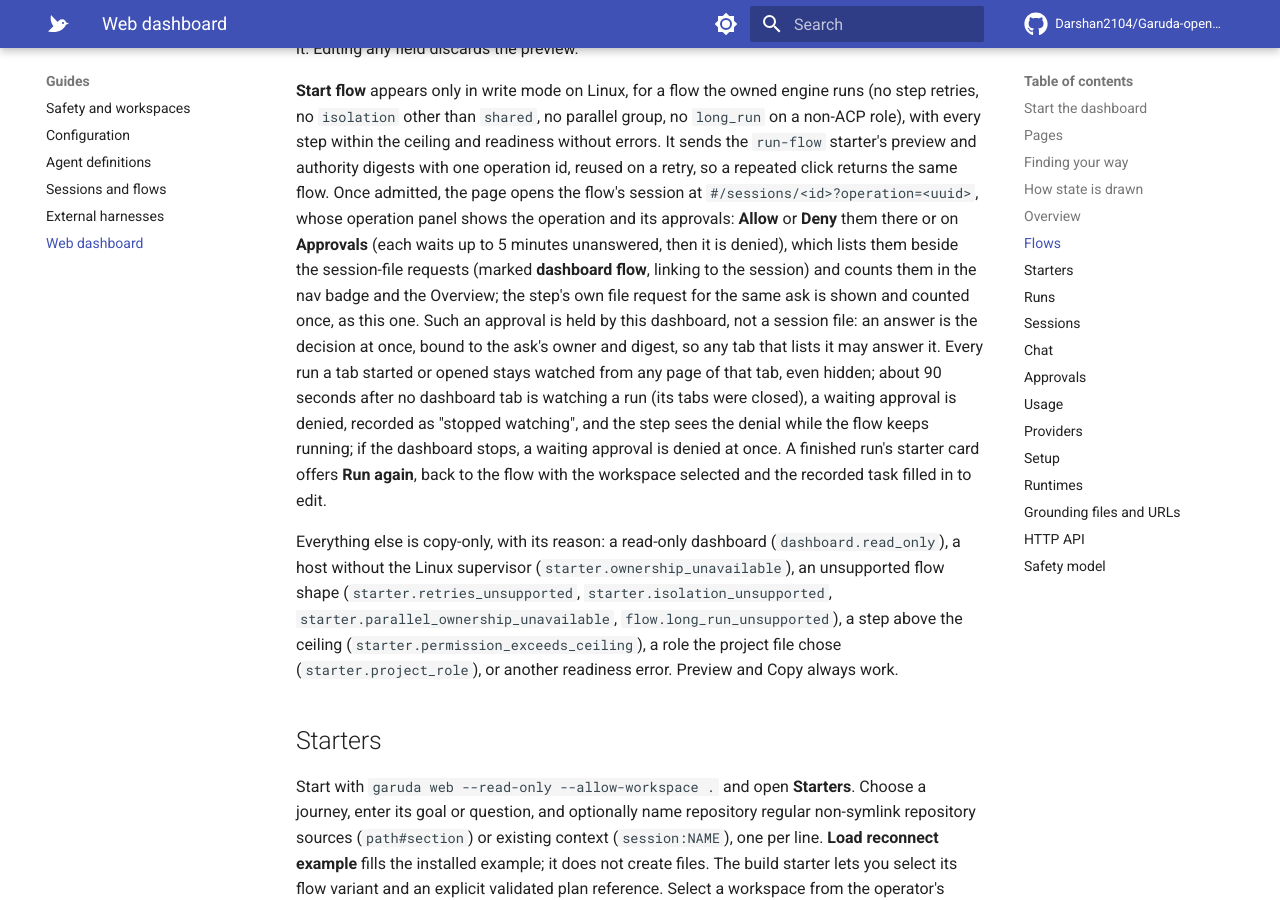
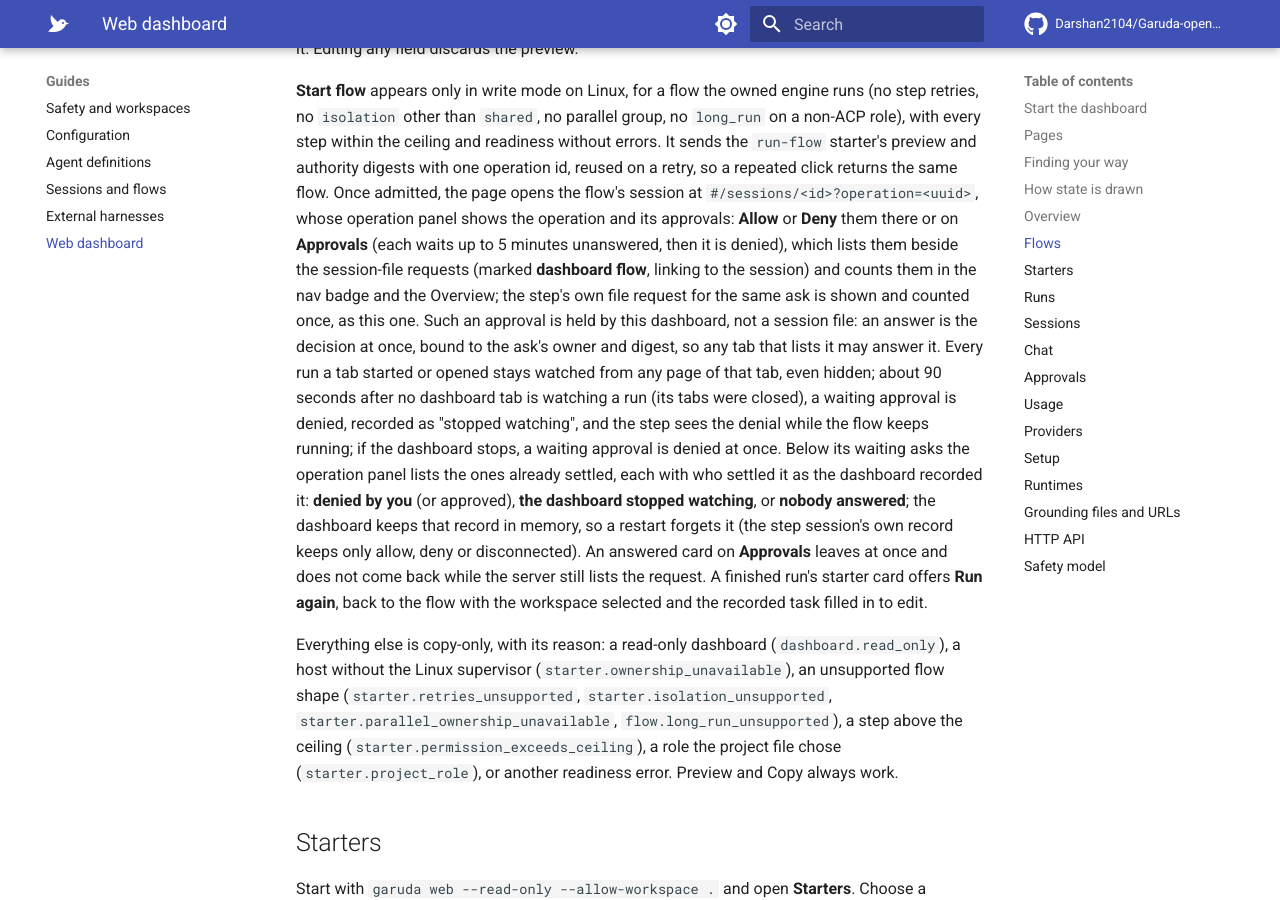
Before and after one commit to Darshan2104/Garuda-openagent, an MkDocs documentation site: the page built from docs/guides/web-dashboard.md, in a window 1280 px wide and 900 px high, scrolled down 5839 px. Built offline with MkDocs 1.6.1 and Material for MkDocs 9.7.7, drawn with Linux system fonts in a browser that asks for light colours; comment, search, counter and statistics services are not loaded; some of the changed text lies outside the part shown.

Commit message:
Dashboard: fixes from a real write-mode e2e run on Linux
From a write-mode dashboard on dev1 driving Claude Code (haiku): a long_run
flow started from the Flows page, approvals answered from Approvals, a Deny,
a background run stopped from its session page, and a tab closed while an
approval waited.

- Approvals: a card answered on this page stays gone. Before this, removing
  it 1.5 s after the answer repainted it from the last poll as a fresh card
  with live buttons.
- Operation panel: lists settled asks and who settled them, using the
  broker's record (denied by you / the dashboard stopped watching / nobody
  answered).
- Step in flight: with no silence limit, the quiet line says "no silence
  limit is set" instead of "within its limit".
- Pipeline: a launched attempt whose process is gone and that has no
  receipt reads "interrupted · attempt N" and links its step session. It
  no longer reads "not run yet", or "running" from the journal's progress.
- Chat: flow and acp:* models are no longer suggested and are refused when
  sent. They failed at the first turn with a provider error.

Co-Authored-By: Claude Opus 5.5 <noreply@anthropic.com>

```diff
--- a/docs/guides/web-dashboard.md
+++ b/docs/guides/web-dashboard.md
@@ -229,7 +229,13 @@ run a tab started or opened stays watched from any page of that tab, even
 hidden; about 90 seconds after no dashboard tab is watching a run (its tabs were
 closed), a waiting approval is denied, recorded as "stopped watching", and the
 step sees the denial while the flow keeps running; if the dashboard stops, a
-waiting approval is denied at once. A finished run's starter card
+waiting approval is denied at once. Below its waiting asks the operation panel
+lists the ones already settled, each with who settled it as the dashboard
+recorded it: **denied by you** (or approved), **the dashboard stopped
+watching**, or **nobody answered**; the dashboard keeps that record in memory,
+so a restart forgets it (the step session's own record keeps only allow, deny
+or disconnected). An answered card on **Approvals** leaves at once and does not
+come back while the server still lists the request. A finished run's starter card
 offers **Run again**, back to the flow with the workspace selected and the
 recorded task filled in to edit.
 
@@ -555,12 +561,16 @@ A session's page leads with the work, and keeps the evidence below:
   (**quiet for 12 min of a 20 min limit**) with the live view's own judgement
   as a state: within its limit; a tool call running (the longer tool limit
   applies); waiting on an approval (silence is not counted); nearing the limit;
-  or past it. **Recent turns** lists the attempt's last turns newest first
+  or past it. A step without a silence limit (no `limits.silence_min`) reads
+  **no silence limit is set for this step** instead of "within its limit". **Recent turns** lists the attempt's last turns newest first
   (turn, harness session, what happened in words, duration, files changed,
   context), three shown and the rest one click away. A field the live view
   does not report (a step without limits, an older flow) leaves its line out
   rather than guessing. The step never reads
-  "not run yet" while it is in flight. A step stopped on something that is
+  "not run yet" while it is in flight, nor once a launched attempt's process is
+  gone without a recorded outcome (a Stop, a crash): the pipeline then reads
+  **interrupted · attempt 1**, says the process exited before it recorded an
+  outcome, and links the attempt's step session and trace. A step stopped on something that is
   not a pause (a quarantine) says why here, and `garuda flow resume <id>`
   where the engine lists the stop as resumable. An older flow, or one whose
   records the reader cannot read, says **No live detail recorded for this
@@ -615,7 +625,11 @@ adapter reported (see [Sessions](sessions-and-flows.md)).
 
 `#/chat` starts nothing on its own. It resumes the chat this tab was using (or
 the newest open one), and otherwise shows **New chat** with the workspace,
-agent, model and permission choices the server accepts. If the previous chat is
+agent, model and permission choices the server accepts. A chat runs Garuda's
+own model loop, so the model suggestions leave out what this machine ran that
+such a loop cannot call (`flow`, `acp:claude/haiku` and other external agents),
+and a chat asked for one is refused with the reason; run an external agent as a
+role from **Starters** or **Flows**. If the previous chat is
 no longer open on the server (ended, reclaimed after sitting unwatched, or the
 dashboard restarted), the page says so instead of opening a new one; its
 transcript stays in Runs.
--- a/garuda/interfaces/web/static/views_flows.js
+++ b/garuda/interfaces/web/static/views_flows.js
@@ -515,6 +515,7 @@ function pollSessionOperation(page, panel) {
     if (STATE.sessionPage !== page || page.operation !== panel) return;
     var row = both[0];
     panel.approvals = both[1].approvals || [];
+    panel.settled = both[1].settled || [];
     panel.grace = both[1].grace_seconds || panel.grace;
     panel.timeout = both[1].timeout_seconds || panel.timeout;
     var host = el("session-operation-host");
@@ -531,7 +532,7 @@ function pollSessionOperation(page, panel) {
       panel.poller.stop();
       refreshSessionRow(page);
     }
-    host.innerHTML = '<div id="session-operation">' + starterOperationHtml(row, panel.approvals, "session", panel.grace, panel.timeout) + "</div>";
+    host.innerHTML = '<div id="session-operation">' + starterOperationHtml(row, panel.approvals, "session", panel.grace, panel.timeout, panel.settled) + "</div>";
     wireOperationApprovals(host, function () { if (panel.poller) panel.poller.now(); });
   }, function (err) {
     if (isSuperseded(err) || STATE.sessionPage !== page) return;
```
Also changed, not shown: garuda/interfaces/web/static/views_scenarios.js (+20 -5 lines), garuda/interfaces/web/static/views_sessions.js (+42 -5 lines), 6 other files.
